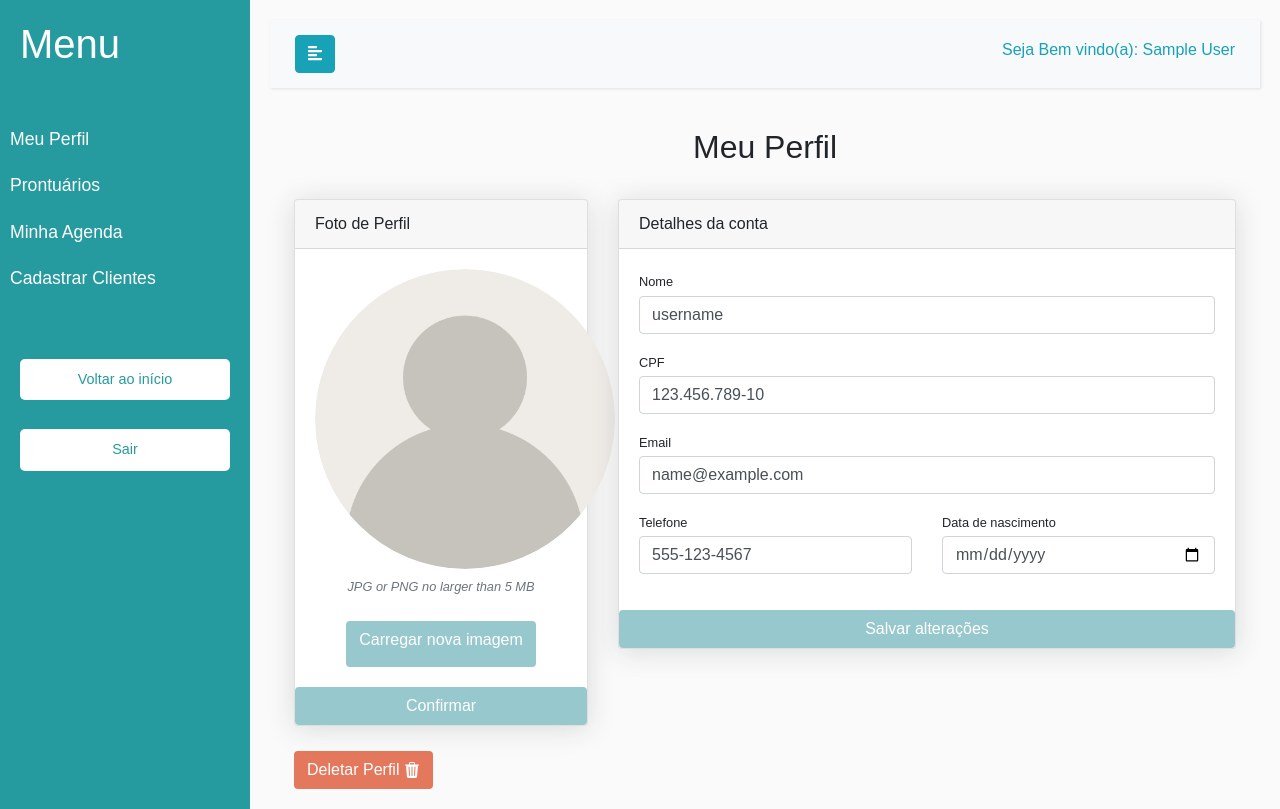
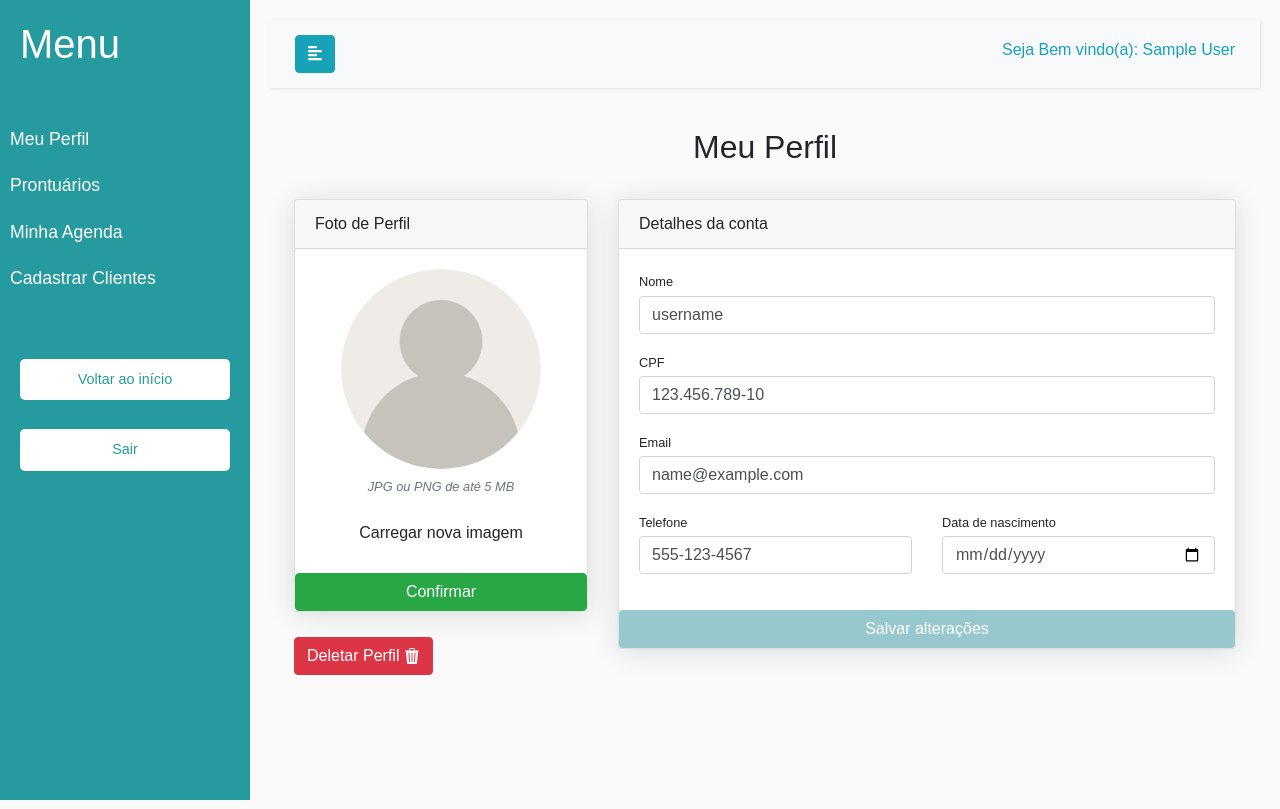
Before and after one commit to yasmimrochaa/betterPsicologic, a PHP site: page /meuPerfil.php in a window 1280 px wide. Run offline with PHP 8.4, Linux system fonts and the light colour scheme; the visitor is signed in with stand-in values (Sample User, id 1); some libraries are stand-ins or nearby versions.

Commit message:
21/11/2023

```diff
--- a/meuPerfil.php
+++ b/meuPerfil.php
@@ -25,23 +25,27 @@ include_once("conexao.php");
 
             <div class="col-xl-4">
 
+                <form action="uploadImg.php" method="post" enctype="multipart/form-data">
                     <div class="card mb-4 mb-xl-0">
+
                         <div class="card-header">Foto de Perfil </div>
+
                         <div class="card-body text-center">
+                            <img class="rounded-circle mb-2" src="style/image/user.png" id="image" style="width: 200px; height:auto;">
+                            <!-- implementar um select do banco para obter a img -->
+                            <div class="small font-italic text-muted mb-4">JPG ou PNG de até 5 MB</div>
 
-                        <img class="img-account-profile rounded-circle mb-2" src="style/image/user.png" id="image" alt>
 
-                        <div class="small font-italic text-muted mb-4">JPG or PNG no larger than 5 MB</div>
-
-                        <button class="btn">
                             <label for="arquivo">Carregar nova imagem</label>
-                            <input type="file" name="arquivo" id="arquivo" accept="image/png, image/jpeg">
-                        </button>
-                    </div>
-                    <button class="btn">Confirmar</button>
+                            <input type="file" name="upload" id="upload" accept="image/png, image/jpg">
 
                         </div>
-                <button class="btn" type="button" style="background-color: rgb(228, 120, 93); margin-top: 25px;">
+                        <button class="btn btn-success" type="submit" name="upload">Confirmar</button>
+
+                </form>
+            </div>
+
+            <button class="btn btn-danger" type="button" style="margin-top: 25px;">
                 Deletar Perfil
                 <svg xmlns="http://www.w3.org/2000/svg" width="16" height="16" fill="currentColor" class="bi bi-trash3-fill" viewBox="0 0 16 16">
                     <path d="M11 1.5v1h3.5a.5.5 0 0 1 0 1h-.538l-.853 10.66A2 2 0 0 1 11.115 16h-6.23a2 2 0 0 1-1.994-1.84L2.038 3.5H1.5a.5.5 0 0 1 0-1H5v-1A1.5 1.5 0 0 1 6.5 0h3A1.5 1.5 0 0 1 11 1.5Zm-5 0v1h4v-1a.5.5 0 0 0-.5-.5h-3a.5.5 0 0 0-.5.5ZM4.5 5.029l.5 8.5a.5.5 0 1 0 .998-.06l-.5-8.5a.5.5 0 1 0-.998.06Zm6.53-.528a.5.5 0 0 0-.528.47l-.5 8.5a.5.5 0 0 0 .998.058l.5-8.5a.5.5 0 0 0-.47-.528ZM8 4.5a.5.5 0 0 0-.5.5v8.5a.5.5 0 0 0 1 0V5a.5.5 0 0 0-.5-.5Z" />
@@ -94,6 +98,7 @@ include_once("conexao.php");
     <script src="https://cdn.jsdelivr.net/npm/bootstrap@5.0.1/dist/js/bootstrap.bundle.min.js"></script>
     <script type="text/javascript"></script>
     <script>
+        /*
         let photo = document.getElementById('image');
         let file = document.getElementById('arquivo');
         file.addEventListener('change', (event) => {
@@ -103,6 +108,7 @@ include_once("conexao.php");
             }
             reader.readAsDataURL(file.files[0]);
         });
+        */
     </script>
 </body>
 
--- a/style/meuPerfil.css
+++ b/style/meuPerfil.css
@@ -7,8 +7,8 @@ body {
 }
 
 .img-account-profile {
-    width: 300px;
-    height: 300px;
+    width: 180px;
+    height: 2180px;
 }
 
 .rounded-circle {
```
Also changed, not shown: uploadImg.php (added, +52 -0 lines), uploads/1245582370.png (added), uploads/1910707491.png (added), uploads/340133389.png (added), uploads/521167696.png (added), uploads/926801451.png (added), 4 other files. Lines whose indentation alone changed are shown as unchanged.
